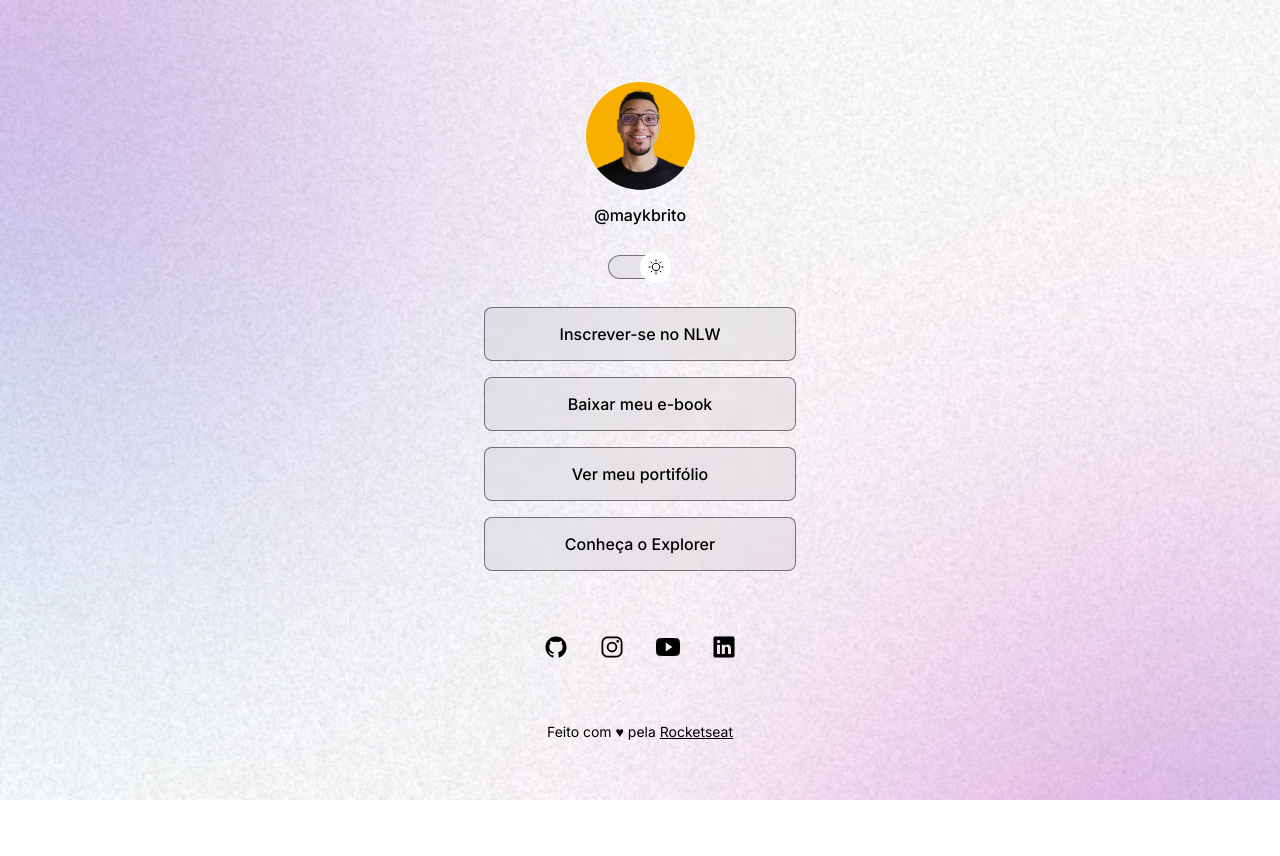
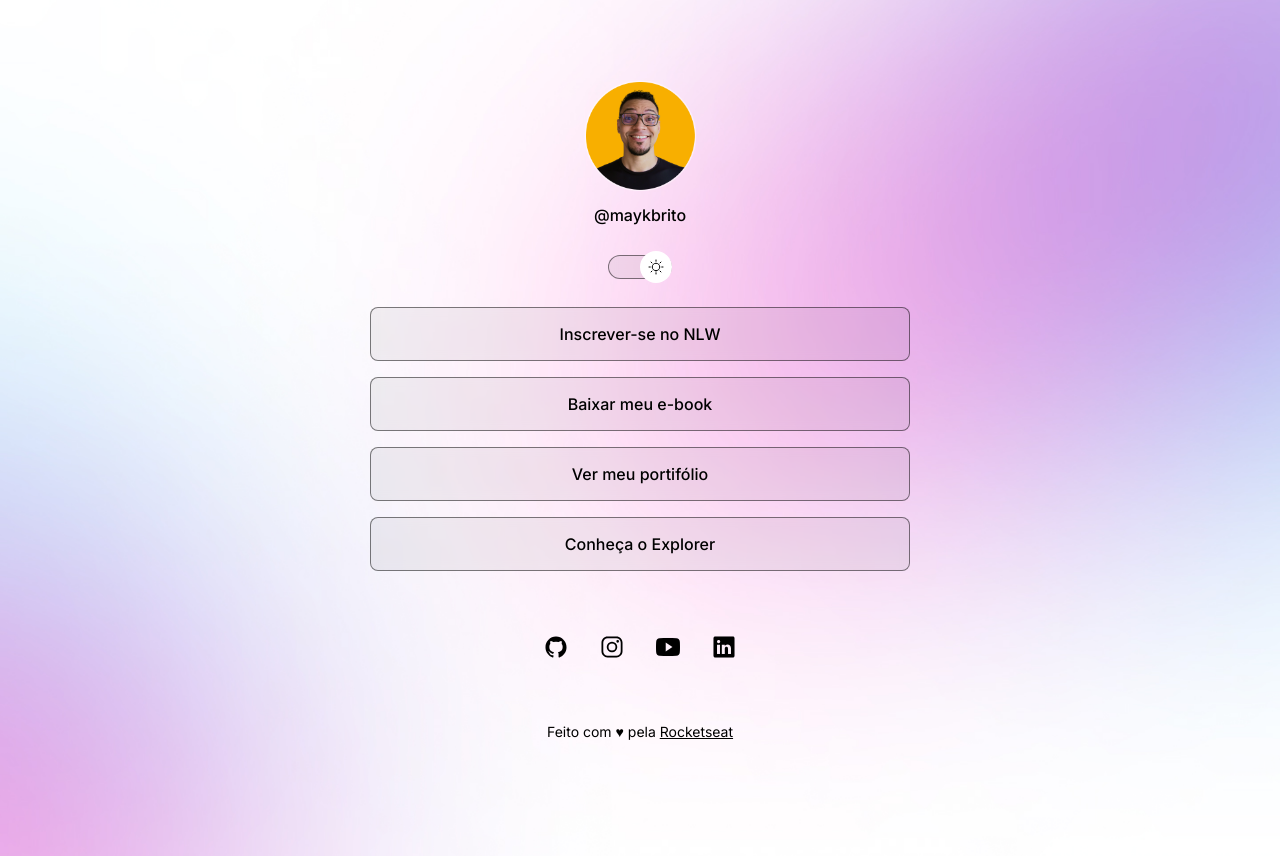
Before and after one commit to rogerdahian/projeto-discover, a plain HTML site: page index.html in a window 1280 px wide. Before the commit the page ends 800 px from the top, so only its background shows below. Drawn offline with nearby package versions, Linux system fonts and the light colour scheme.

Commit message:
add media queries

```diff
--- a/style.css
+++ b/style.css
@@ -28,13 +28,15 @@
 body {
   background: var(--bg-url) no-repeat top center/cover;
   transition: 0.3s;
+  height: 100vh;
 }
 body * {
   font-family: "Inter", sans-serif;
   color: var(--text-color);
 }
 #container {
-  width: 360px;
+  width: 100%;
+  max-width: 588px;
   margin: 56px auto 0px;
   padding: 0 24px;
 }
@@ -102,8 +104,8 @@ ul {
 
 ul li a {
   display: flex;
+  align-items: center;
   justify-content: center;
-  align-items: center;
   padding: 16px 24px;
 
   background: var(--surface-color);
@@ -122,7 +124,7 @@ ul li a {
 ul li a:hover {
   cursor: pointer;
   background: var(--surface-color-hover);
-  border: 1px solid var(--text-color);
+  border: 1.5px solid var(--text-color);
 }
 
 /* social links */
@@ -130,7 +132,7 @@ ul li a:hover {
 #social-links {
   display: flex;
   justify-content: center;
-  padding: 24px;
+  padding: 24px 0;
 
   font-size: 24px;
 }
@@ -154,3 +156,15 @@ footer {
   text-align: center;
   font-size: 14px;
 }
+
+/* media queries*/
+
+@media (min-width: 700px) {
+  :root {
+    --bg-url: url(./assets/bg-desktop.jpg);
+  }
+
+  .light {
+    --bg-url: url(./assets/bg-desktop-light.jpg);
+  }
+}
```
